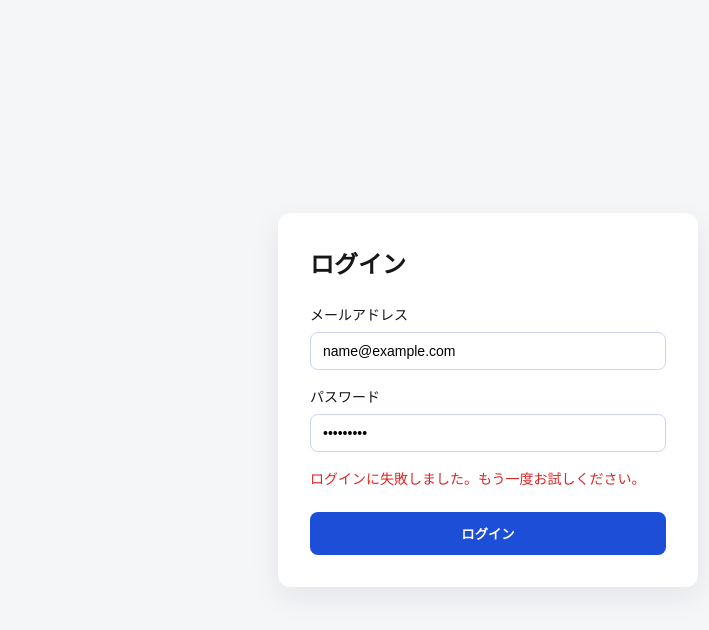
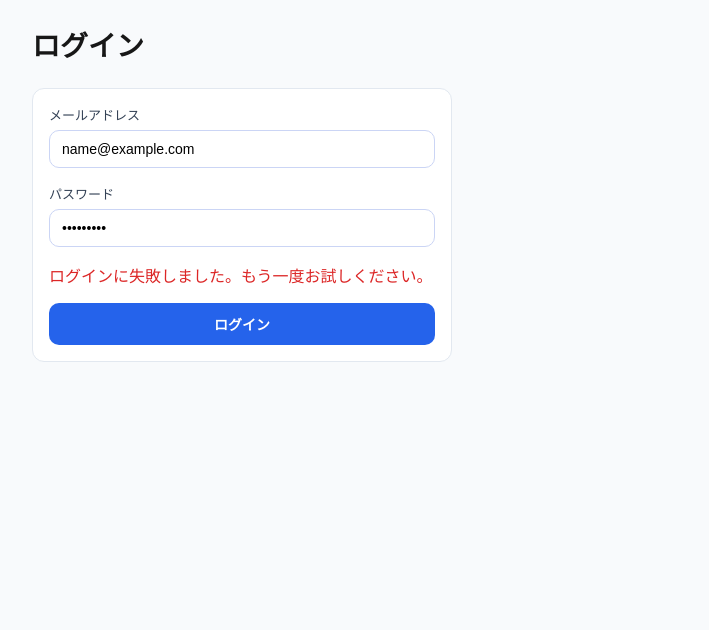
Before and after one commit to YanHengGo/learning-app-web, a Next.js app: page /login in a window 1280 px wide. Both pictures are taken after typing "name@example.com", "Sample123" into the empty fields and a click on the button "ログイン". Shown: the top 630 px of the page, without its empty margins (152-861 px from the left). Built offline with nearby package versions, Linux system fonts and the light colour scheme; no server answers.

Commit message:
共通UIコンポーネント（AppShell / TopBar / Button / Field）を追加

```diff
--- a/src/app/login/page.tsx
+++ b/src/app/login/page.tsx
@@ -4,6 +4,10 @@ import { FormEvent, useState } from "react";
 import { useRouter } from "next/navigation";
 import { apiFetch, ApiError } from "@/lib/api";
 import { setToken } from "@/lib/auth";
+import AppShell from "@/components/AppShell";
+import TopBar from "@/components/TopBar";
+import { Field, TextInput } from "@/components/Field";
+import { PrimaryButton } from "@/components/Button";
 
 export default function LoginPage() {
   const router = useRouter();
@@ -36,12 +40,22 @@ export default function LoginPage() {
   };
 
   return (
-    <div className="login-page">
-      <form className="login-card" onSubmit={handleSubmit}>
-        <h1>ログイン</h1>
-        <label>
-          メールアドレス
-          <input
+    <AppShell>
+      <TopBar title="ログイン" />
+      <form
+        onSubmit={handleSubmit}
+        style={{
+          maxWidth: "420px",
+          display: "grid",
+          gap: "16px",
+          padding: "16px",
+          background: "#ffffff",
+          border: "1px solid #e2e8f0",
+          borderRadius: "12px",
+        }}
+      >
+        <Field label="メールアドレス">
+          <TextInput
             type="email"
             name="email"
             value={email}
@@ -49,10 +63,9 @@ export default function LoginPage() {
             autoComplete="email"
             required
           />
-        </label>
-        <label>
-          パスワード
-          <input
+        </Field>
+        <Field label="パスワード">
+          <TextInput
             type="password"
             name="password"
             value={password}
@@ -60,68 +73,12 @@ export default function LoginPage() {
             autoComplete="current-password"
             required
           />
-        </label>
-        {error ? <p className="error">{error}</p> : null}
-        <button type="submit" disabled={loading}>
-          {loading ? "ログイン中..." : "ログイン"}
-        </button>
+        </Field>
+        {error ? <p style={{ color: "#dc2626", margin: 0 }}>{error}</p> : null}
+        <PrimaryButton type="submit" loading={loading} loadingText="ログイン中...">
+          ログイン
+        </PrimaryButton>
       </form>
-      <style jsx>{`
-        .login-page {
-          min-height: 100vh;
-          display: flex;
-          align-items: center;
-          justify-content: center;
-          padding: 24px;
-          background: #f5f6f8;
-        }
-        .login-card {
-          width: min(100%, 420px);
-          background: #ffffff;
-          border-radius: 12px;
-          padding: 32px;
-          box-shadow: 0 10px 30px rgba(15, 23, 42, 0.08);
-          display: flex;
-          flex-direction: column;
-          gap: 16px;
-        }
-        h1 {
-          margin: 0 0 8px;
-          font-size: 24px;
-        }
-        label {
-          display: flex;
-          flex-direction: column;
-          gap: 8px;
-          font-size: 14px;
-        }
-        input {
-          padding: 10px 12px;
-          border-radius: 8px;
-          border: 1px solid #cbd5f5;
-          font-size: 14px;
-        }
-        button {
-          margin-top: 8px;
-          padding: 12px;
-          border: none;
-          border-radius: 8px;
-          background: #1d4ed8;
-          color: #fff;
-          font-weight: 600;
-          cursor: pointer;
-          transition: opacity 0.2s ease;
-        }
-        button:disabled {
-          opacity: 0.6;
-          cursor: not-allowed;
-        }
-        .error {
-          color: #dc2626;
-          font-size: 14px;
-          margin: 0;
-        }
-      `}</style>
-    </div>
+    </AppShell>
   );
 }
--- /dev/null
+++ b/src/components/AppShell.tsx
@@ -0,0 +1,48 @@
+import type { CSSProperties, ReactNode } from "react";
+
+const shellStyle: CSSProperties = {
+  minHeight: "100vh",
+  background: "#f8fafc",
+};
+
+const containerStyle: CSSProperties = {
+  maxWidth: "960px",
+  margin: "0 auto",
+  padding: "24px",
+};
+
+type AppShellProps = {
+  title?: string;
+  actions?: ReactNode;
+  children: ReactNode;
+};
+
+export default function AppShell({ title, actions, children }: AppShellProps) {
+  return (
+    <div style={shellStyle}>
+      <div style={containerStyle}>
+        {(title || actions) && (
+          <div
+            style={{
+              display: "flex",
+              justifyContent: "space-between",
+              alignItems: "center",
+              gap: "12px",
+              marginBottom: "24px",
+            }}
+          >
+            {title ? (
+              <h1 style={{ margin: 0, fontSize: "28px" }}>{title}</h1>
+            ) : (
+              <div />
+            )}
+            {actions ? (
+              <div style={{ display: "flex", gap: "8px" }}>{actions}</div>
+            ) : null}
+          </div>
+        )}
+        {children}
+      </div>
+    </div>
+  );
+}
--- /dev/null
+++ b/src/components/Button.tsx
@@ -0,0 +1,81 @@
+import type { ButtonHTMLAttributes, CSSProperties, ReactNode } from "react";
+
+const baseStyle: CSSProperties = {
+  borderRadius: "10px",
+  padding: "10px 16px",
+  fontSize: "14px",
+  fontWeight: 600,
+  border: "1px solid transparent",
+  cursor: "pointer",
+  transition: "opacity 0.2s ease",
+};
+
+const primaryStyle: CSSProperties = {
+  ...baseStyle,
+  background: "#2563eb",
+  color: "#ffffff",
+};
+
+const secondaryStyle: CSSProperties = {
+  ...baseStyle,
+  background: "#ffffff",
+  color: "#1f2937",
+  borderColor: "#cbd5f5",
+};
+
+type ButtonProps = ButtonHTMLAttributes<HTMLButtonElement> & {
+  loading?: boolean;
+  loadingText?: string;
+  children: ReactNode;
+};
+
+const resolveLabel = (loading: boolean, loadingText: string | undefined, children: ReactNode) =>
+  loading ? loadingText ?? "Loading..." : children;
+
+export function PrimaryButton({
+  loading = false,
+  loadingText,
+  disabled,
+  children,
+  style,
+  ...props
+}: ButtonProps) {
+  const isDisabled = disabled || loading;
+  return (
+    <button
+      {...props}
+      style={{
+        ...primaryStyle,
+        ...(style ?? {}),
+        opacity: isDisabled ? 0.6 : 1,
+      }}
+      disabled={isDisabled}
+    >
+      {resolveLabel(loading, loadingText, children)}
+    </button>
+  );
+}
+
+export function SecondaryButton({
+  loading = false,
+  loadingText,
+  disabled,
+  children,
+  style,
+  ...props
+}: ButtonProps) {
+  const isDisabled = disabled || loading;
+  return (
+    <button
+      {...props}
+      style={{
+        ...secondaryStyle,
+        ...(style ?? {}),
+        opacity: isDisabled ? 0.6 : 1,
+      }}
+      disabled={isDisabled}
+    >
+      {resolveLabel(loading, loadingText, children)}
+    </button>
+  );
+}
--- /dev/null
+++ b/src/components/Field.tsx
@@ -0,0 +1,59 @@
+import type {
+  CSSProperties,
+  InputHTMLAttributes,
+  ReactNode,
+  TextareaHTMLAttributes,
+} from "react";
+
+const labelStyle: CSSProperties = {
+  display: "grid",
+  gap: "6px",
+  fontSize: "13px",
+  color: "#334155",
+};
+
+const inputStyle: CSSProperties = {
+  padding: "10px 12px",
+  borderRadius: "10px",
+  border: "1px solid #cbd5f5",
+  fontSize: "14px",
+  outline: "none",
+};
+
+const textareaStyle: CSSProperties = {
+  ...inputStyle,
+  lineHeight: 1.5,
+  resize: "vertical",
+};
+
+type FieldProps = {
+  label: string;
+  children: ReactNode;
+};
+
+export function Field({ label, children }: FieldProps) {
+  return (
+    <label style={labelStyle}>
+      <span>{label}</span>
+      {children}
+    </label>
+  );
+}
+
+export function TextInput(props: InputHTMLAttributes<HTMLInputElement>) {
+  return <input {...props} style={{ ...inputStyle, ...props.style }} />;
+}
+
+export function NumberInput(props: InputHTMLAttributes<HTMLInputElement>) {
+  return (
+    <input
+      {...props}
+      type="number"
+      style={{ ...inputStyle, ...props.style }}
+    />
+  );
+}
+
+export function TextArea(props: TextareaHTMLAttributes<HTMLTextAreaElement>) {
+  return <textarea {...props} style={{ ...textareaStyle, ...props.style }} />;
+}
--- /dev/null
+++ b/src/components/TopBar.tsx
@@ -0,0 +1,47 @@
+import type { CSSProperties, ReactNode } from "react";
+import Link from "next/link";
+
+const backLinkStyle: CSSProperties = {
+  display: "inline-flex",
+  alignItems: "center",
+  gap: "6px",
+  textDecoration: "none",
+  color: "#2563eb",
+  fontWeight: 600,
+  fontSize: "14px",
+};
+
+type TopBarProps = {
+  title?: string;
+  backHref?: string;
+  actions?: ReactNode;
+};
+
+export default function TopBar({ title, backHref, actions }: TopBarProps) {
+  return (
+    <div
+      style={{
+        display: "flex",
+        justifyContent: "space-between",
+        alignItems: "center",
+        gap: "12px",
+        marginBottom: "24px",
+        flexWrap: "wrap",
+      }}
+    >
+      <div style={{ display: "flex", alignItems: "center", gap: "12px" }}>
+        {backHref ? (
+          <Link href={backHref} style={backLinkStyle}>
+            ← 戻る
+          </Link>
+        ) : null}
+        {title ? <h1 style={{ margin: 0, fontSize: "28px" }}>{title}</h1> : null}
+      </div>
+      {actions ? (
+        <div style={{ display: "flex", gap: "8px", alignItems: "center" }}>
+          {actions}
+        </div>
+      ) : null}
+    </div>
+  );
+}
```
Also changed, not shown: src/app/children/[childId]/daily/page.tsx (+25 -20 lines), src/app/children/[childId]/page.tsx (+38 -33 lines), src/app/children/[childId]/summary/page.tsx (+22 -22 lines), src/app/children/[childId]/tasks/page.tsx (+44 -38 lines), src/app/children/new/page.tsx (+23 -17 lines), src/app/children/page.tsx (+19 -22 lines).
